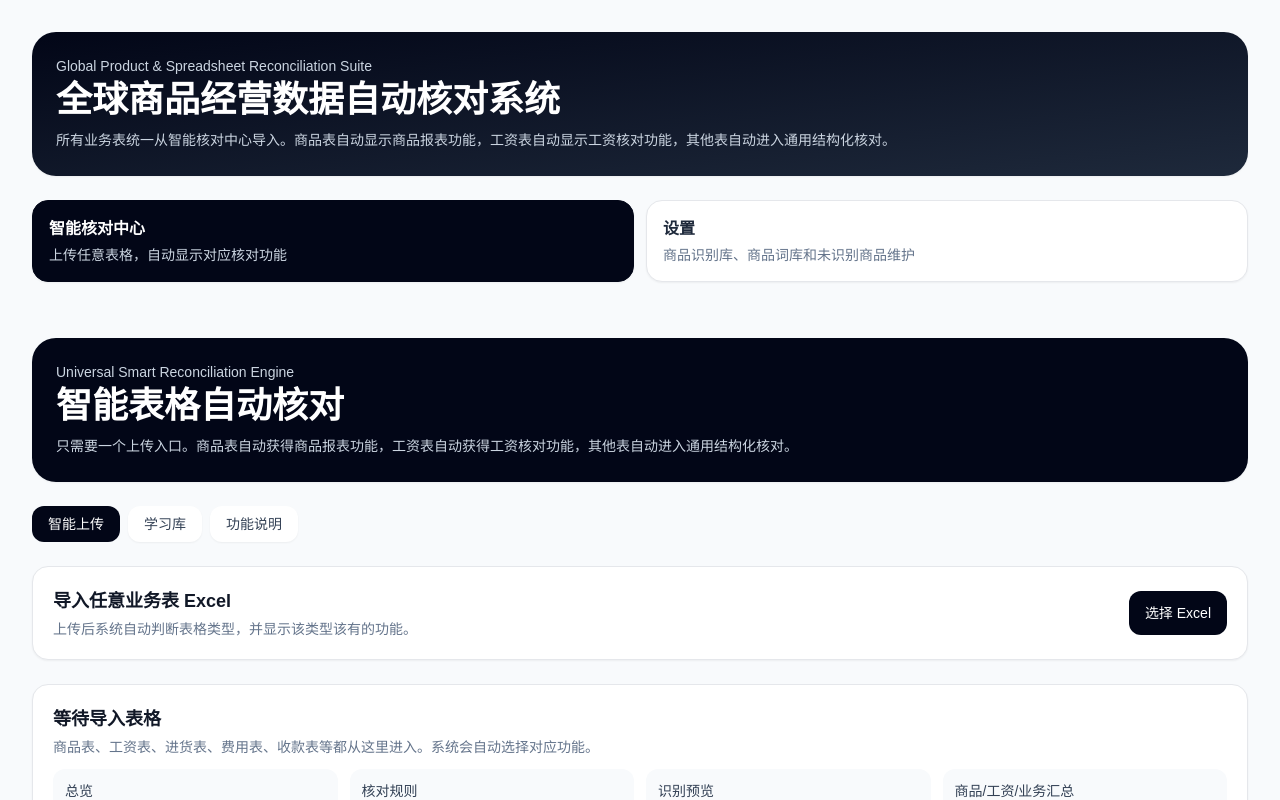
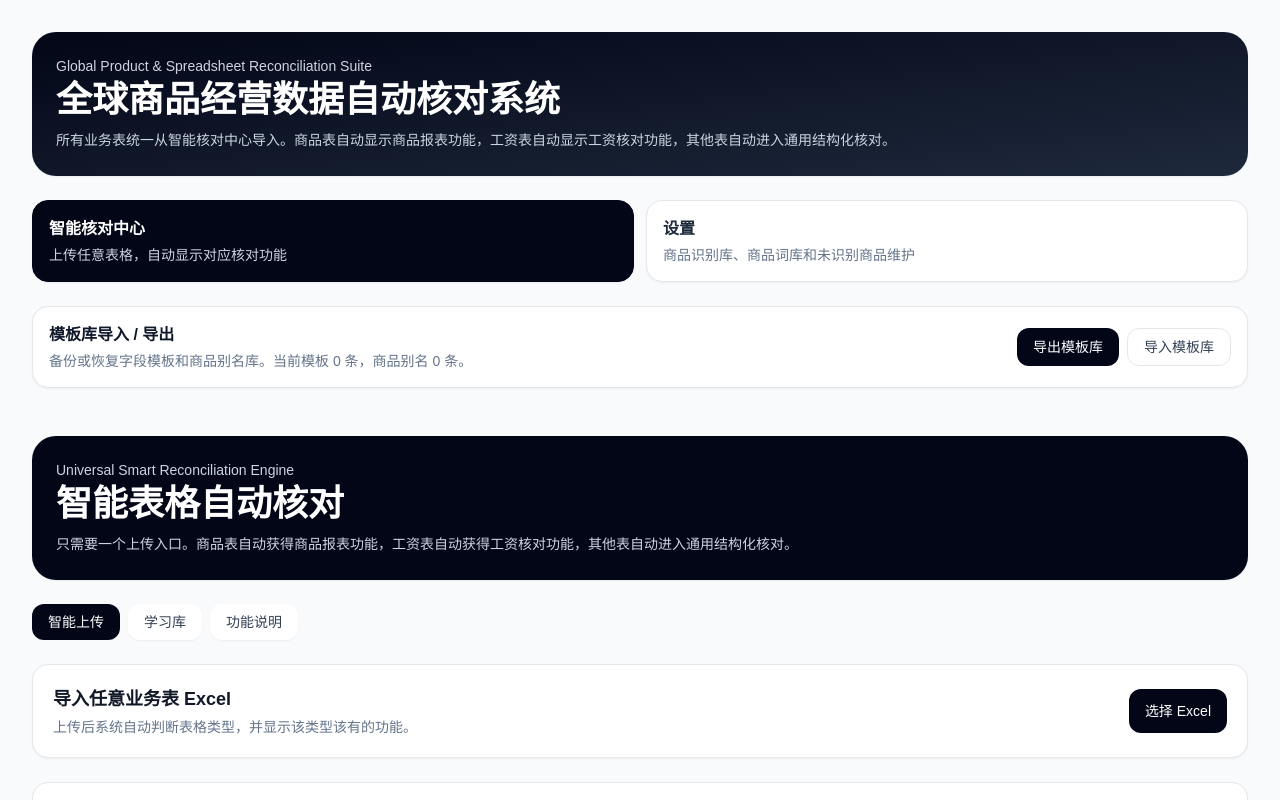
Before and after one commit to GrandpaNiuu/inventory-shift-web, a Next.js app: page / in a window 1280 px wide. Shown: the top 800 px of the page. Built offline with nearby package versions, Linux system fonts and the light colour scheme.

Commit message:
挂载模板库导入导出工具

```diff
--- a/app/EnhancedReportSuite.tsx
+++ b/app/EnhancedReportSuite.tsx
@@ -2,6 +2,7 @@
 
 import { useEffect, useState } from "react";
 import UniversalSmartReportAppV4 from "./UniversalSmartReportAppV4";
+import TemplateLibraryTools from "./TemplateLibraryTools";
 import GlobalProductCoverageCenter from "./GlobalProductCoverageCenter";
 
 type SuiteTab = "reconcile" | "settings";
@@ -34,7 +35,7 @@ export default function EnhancedReportSuite() {
     </div>
 
     <div className="mt-6">
-      {tab === "reconcile" ? <UniversalSmartReportAppV4 /> : null}
+      {tab === "reconcile" ? <><TemplateLibraryTools /><UniversalSmartReportAppV4 /></> : null}
       {tab === "settings" ? <div className="mx-auto max-w-7xl px-4 pb-8 md:px-8"><GlobalProductCoverageCenter /></div> : null}
     </div>
   </main>;
```
